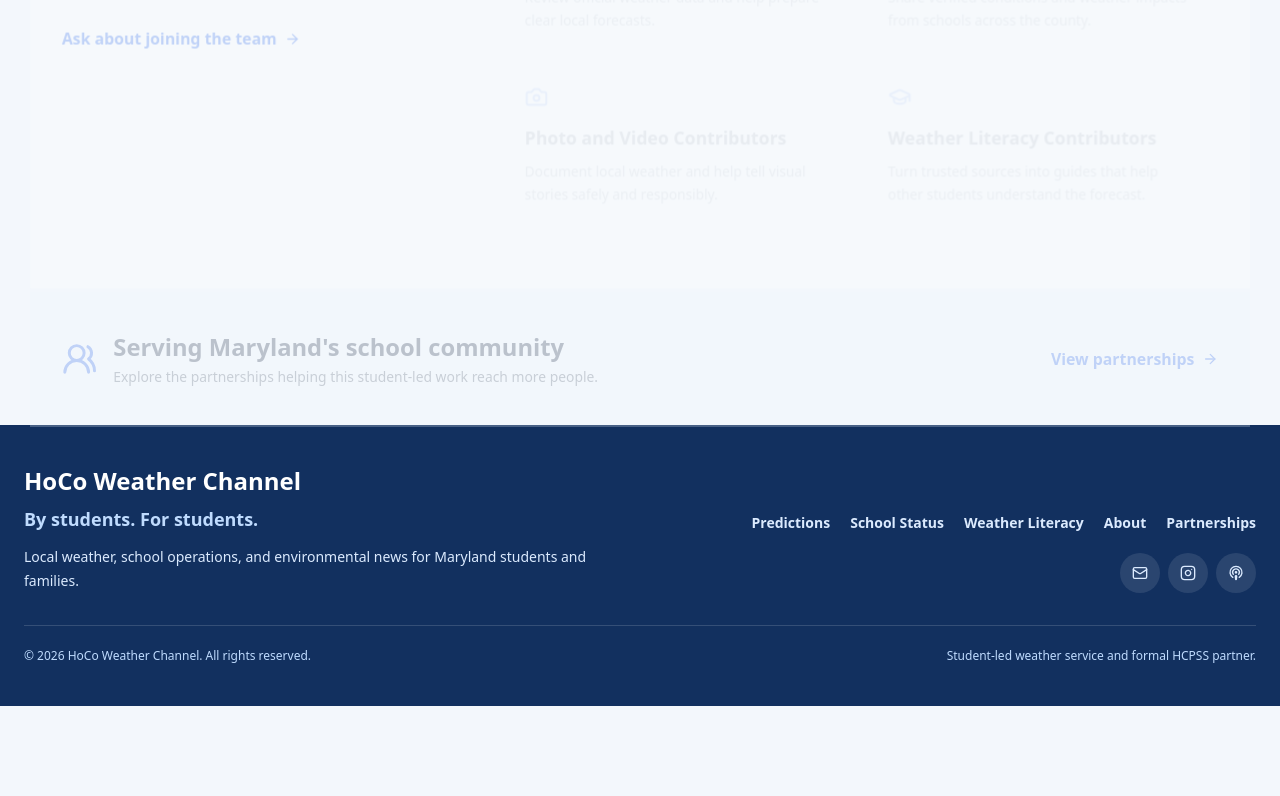
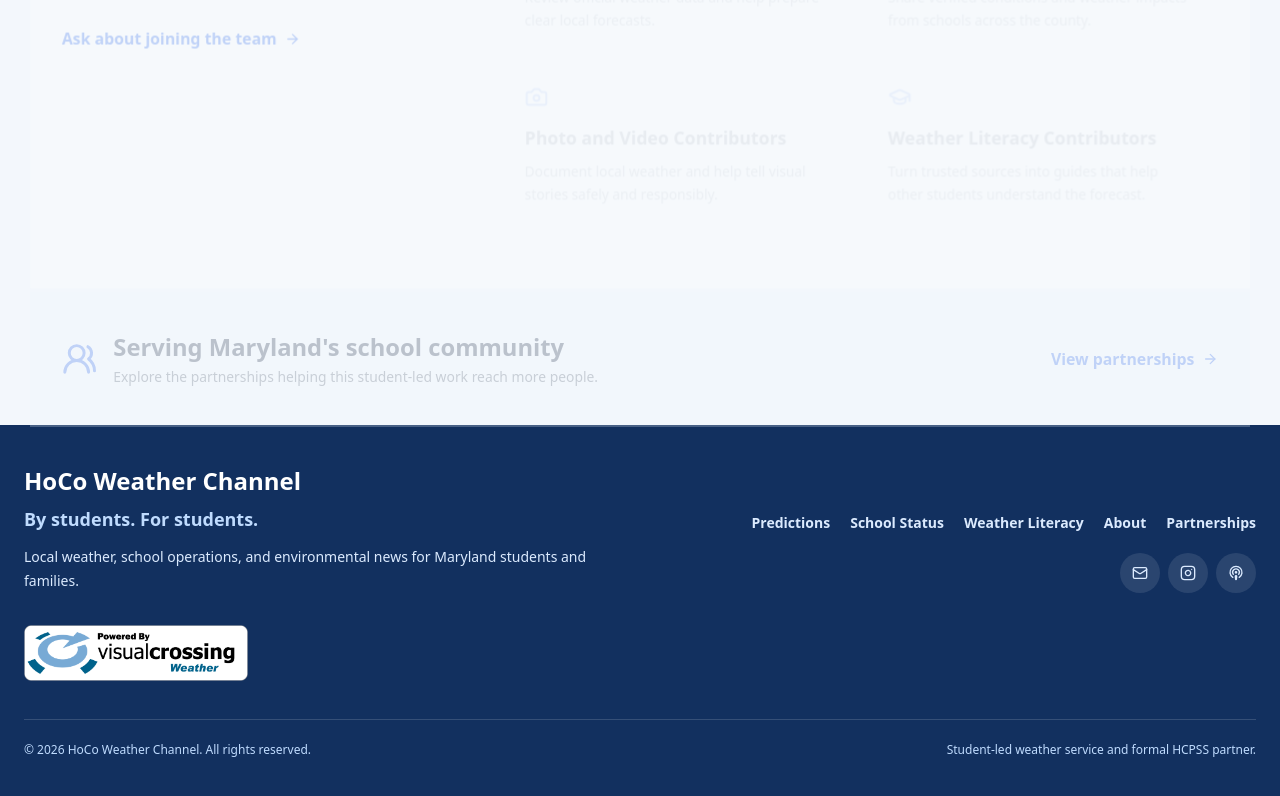
Before and after one commit to davidliu-2008/HoCoWX, a Next.js app: page /about in a window 1280 px wide. Shown: the part 2178-2974 px from the top of the page. Before the commit the page ends 2884 px from the top, so only its background shows below. Built offline with nearby package versions, Linux system fonts and the light colour scheme.

Commit message:
Add Visual Crossing attribution

```diff
--- a/components/SiteFooter.tsx
+++ b/components/SiteFooter.tsx
@@ -1,4 +1,5 @@
 import Link from "next/link";
+import Image from "next/image";
 import { Instagram, Mail, Podcast } from "lucide-react";
 
 const footerLinks = [
@@ -29,6 +30,23 @@ export function SiteFooter() {
           </div>
         </div>
       </div>
+      <div className="mx-auto mt-8 w-full max-w-[1440px]">
+        <a
+          href="https://www.visualcrossing.com/"
+          target="_blank"
+          rel="noreferrer"
+          className="inline-block transition-opacity hover:opacity-85"
+          aria-label="Visit Visual Crossing Weather"
+        >
+          <Image
+            src="/attribution/visual-crossing-weather.png"
+            alt="Powered by Visual Crossing Weather"
+            width={3000}
+            height={750}
+            className="h-auto w-48 sm:w-56"
+          />
+        </a>
+      </div>
       <div className="mx-auto mt-8 flex w-full max-w-[1440px] flex-col gap-2 border-t border-white/15 pt-5 text-xs leading-5 text-blue-200 sm:flex-row sm:justify-between">
         <p>© {new Date().getFullYear()} HoCo Weather Channel. All rights reserved.</p>
         <p>Student-led weather service and formal HCPSS partner.</p>
```
Also changed, not shown: public/attribution/visual-crossing-weather.png (added).
